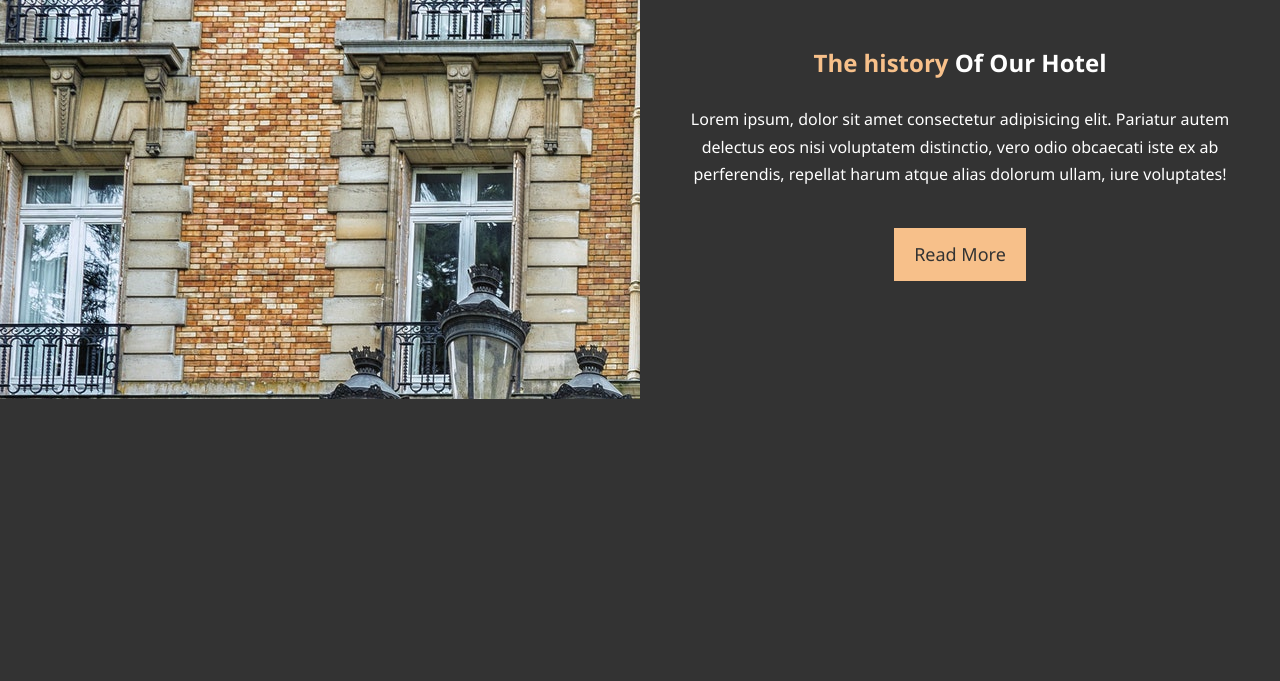
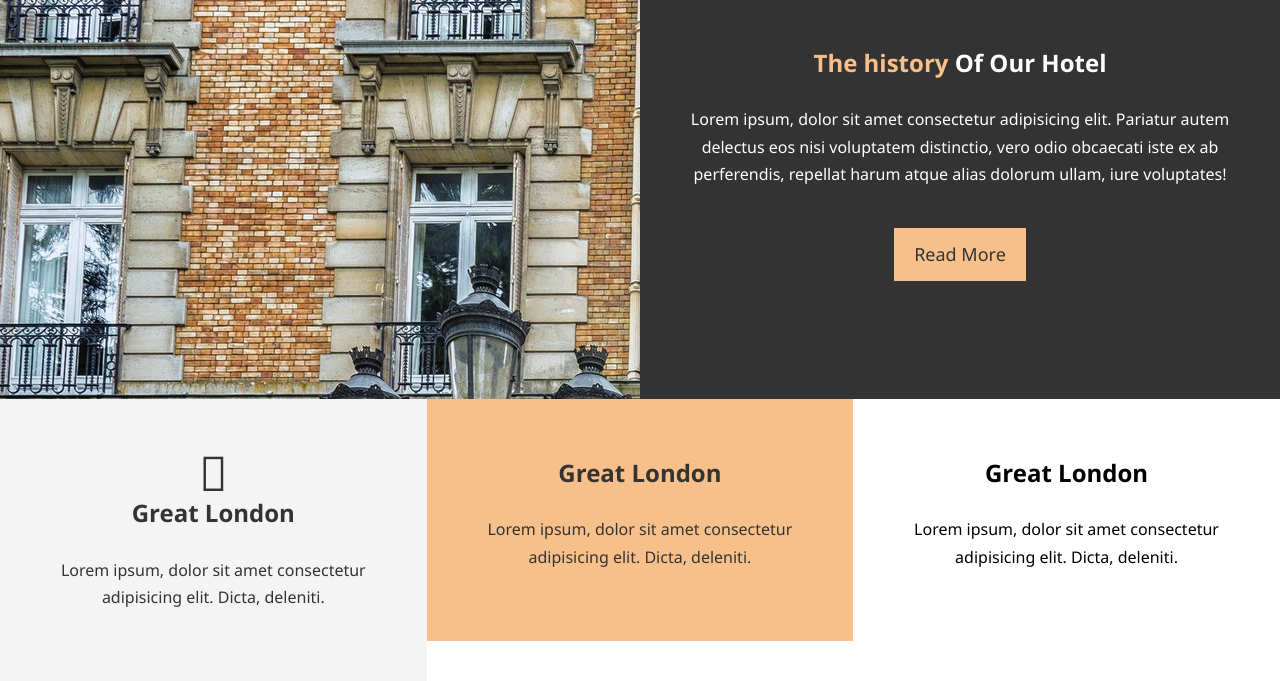
Before and after one commit to mabfahad/practice, a PHP site: page / in a window 1280 px wide. Shown: the part 668-1349 px from the top of the page. Before the commit the page ends 1067 px from the top, so only its background shows below. Run offline with PHP 8.4, Linux system fonts and the light colour scheme; some libraries are stand-ins or nearby versions.

Commit message:
Style features

```diff
--- a/hotel-website/css/style.css
+++ b/hotel-website/css/style.css
@@ -68,8 +68,8 @@ p {
 }
 
 .bg-primary {
-  background: #333;
-  color: #f7c08a;
+  color: #333;
+  background: #f7c08a;
 }
 
 /*naavbar*/
@@ -149,3 +149,14 @@ p {
 #home-info .info-content p {
   padding-bottom: 30px;
 }
+/*features*/
+.box {
+  float: left;
+  width: 33.33%;
+  /* display: inline; */
+  padding: 60px;
+  text-align: center;
+}
+.box i {
+  margin-bottom: 10px;
+}
--- a/hotel-website/index.html
+++ b/hotel-website/index.html
@@ -7,6 +7,7 @@
   <meta name="description" content="Welcome to hotel Radisson">
   <meta name="keywords" content="hotel,Radisson,Hotel Radisson">
   <link rel="stylesheet" href="css/style.css">
+  <link rel="stylesheet" href="path/to/font-awesome/css/font-awesome.min.css">
   <title>Hotel Radisson | Welcome</title>
 </head>
 
@@ -46,6 +47,22 @@
       <a href="about.html" class="btn btn-light">Read More</a>
     </div>
   </section>
+
+  <section id="features">
+    <div class="box bg-light">
+      <i class="fas fa-hotel fa-3x"></i>
+      <h2>Great London</h2>
+      <p>Lorem ipsum, dolor sit amet consectetur adipisicing elit. Dicta, deleniti.</p>
+    </div>
+    <div class="box bg-primary">
+      <h2>Great London</h2>
+      <p>Lorem ipsum, dolor sit amet consectetur adipisicing elit. Dicta, deleniti.</p>
+    </div>
+    <div class="box btn-dark">
+      <h2>Great London</h2>
+      <p>Lorem ipsum, dolor sit amet consectetur adipisicing elit. Dicta, deleniti.</p>
+    </div>
+  </section>
 </body>
 
 </html>
```
Also changed, not shown: 1 other file.
